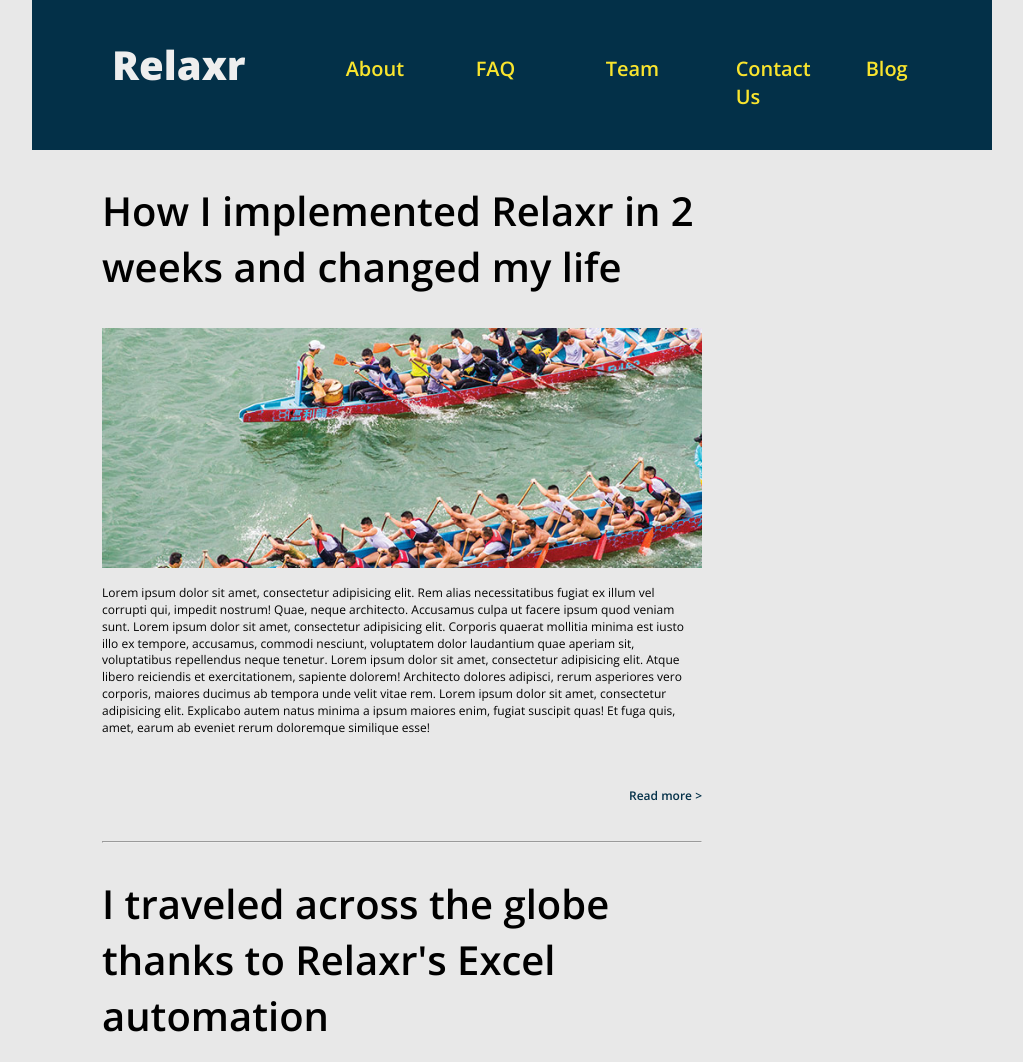
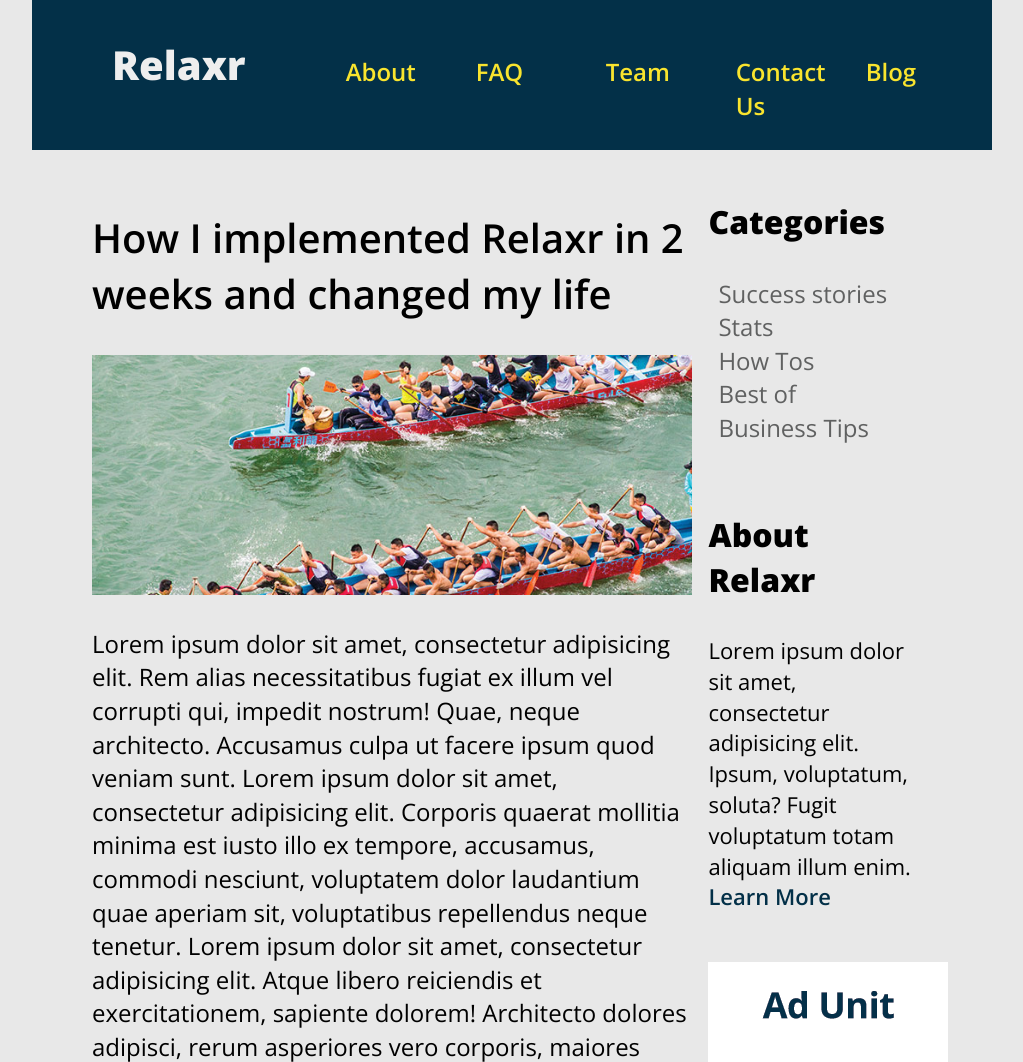
Before and after one commit to cynthiachen88/ga-syd-fewd-assignment-3, a plain HTML site: page starter_code/index.html in a window 1280 px wide. Shown: the top 1062 px of the page, without its empty margins (128-1151 px from the left). Drawn offline with nearby package versions, Linux system fonts and the light colour scheme.

Commit message:
Fixind up the repo for submission

```diff
--- a/starter_code/css/style.css
+++ b/starter_code/css/style.css
@@ -10,14 +10,21 @@ Developer @GA in NYC
 /* SETUP
 /*******************************************/
 
+
 /* Box Model Hack */
+
 * {
-     -moz-box-sizing: border-box; /* Firexfox */
-     -webkit-box-sizing: border-box; /* Safari/Chrome/iOS/Android */
-     box-sizing: border-box; /* IE */
+    -moz-box-sizing: border-box;
+    /* Firexfox */
+    -webkit-box-sizing: border-box;
+    /* Safari/Chrome/iOS/Android */
+    box-sizing: border-box;
+    /* IE */
 }
 
+
 /* Clear fix hack */
+
 .clearfix:after {
     content: ".";
     display: block;
@@ -33,13 +40,16 @@ Developer @GA in NYC
 
 .alignright {
     float: right;
-  padding: 0 0 10px 10px; /* note the padding around a right floated image */
+    padding: 0 0 10px 10px;
+    /* note the padding around a right floated image */
 }
 
 .alignleft {
     float: left;
-  padding: 0 10px 10px 0; /* note the padding around a left floated image */
+    padding: 0 10px 10px 0;
+    /* note the padding around a left floated image */
 }
+
 
 /******************************************
 /* BASE STYLES
@@ -58,25 +68,22 @@ body {
 /* LAYOUT
 /*******************************************/
 
+
 /* Center the container */
+
 #container {
     width: 960px;
     margin: auto;
 }
 
-header {
+header {}
 
-}
+footer {}
 
-footer {
-
-}
 
 /******************************************
 /* ADDITIONAL STYLES
 /*******************************************/
-
-
 
 body {
     font-family: 'open sans';
@@ -98,7 +105,7 @@ h1 {
 
 #navigation {
     font-weight: 600;
-    font-size: 20px;
+    font-size: 24px;
 }
 
 .readmore {
@@ -109,6 +116,7 @@ h1 {
 }
 
 .readmore a {
+    font-size: 24px;
     text-decoration: none;
     color: #033048;
 }
@@ -123,34 +131,36 @@ h1 {
     margin-top: 55px;
 }
 
-
 #middle {
     width: 100%;
     display: inline-block;
+    padding-right: 50px
 }
-
 
 #content {
     width: 600px;
     text-align: left;
+    margin-left: 60px;
+    font-size: 24px;
+    font-weight: 300px;
 }
 
 h2 {
     font-size: 40px;
     font-weight: 600;
+    margin-top: 60px;
 }
 
-#content {
-    margin-left: 70px;
+#categories {
+     padding-bottom: 25px;
 }
-
 #categories h3 {
-    font-size: 16px;
+    font-size: 32px;
     font-weight: 800;
 }
 
 #categories nav a {
-    font-size: 12px;
+    font-size: 24px;
     font-weight: 300;
     color: #606161;
     text-decoration: none;
@@ -161,12 +171,12 @@ h2 {
 }
 
 #about h3 {
-    font-size: 16px;
+    font-size: 32px;
     font-weight: 800;
 }
 
 #about p {
-        font-size: 12px;
+    font-size: 22px;
     font-weight: 300;
     margin: 0;
 }
@@ -175,17 +185,14 @@ h2 {
     font-size: 22px;
     font-weight: 600;
     text-decoration: none;
-}
-
-#article {
-     width: 30%;
+    color: #033048;
 }
 
 #rhs {
     width: calc(46% - 215px);
     float: right;
-    margin-right: 50px;
-
+    margin-right: 30px;
+    margin-top: -2530px;
 }
 
 aside img {
@@ -193,8 +200,8 @@ aside img {
 }
 
 
-
 #signup {
+    margin-top: 100px;
     background: #f9e42e;
     height: 80px;
     clear: both;
@@ -218,9 +225,6 @@ aside img {
     margin-left: 415px;
 }
 
-
-
-
 footer {
     background: #121212;
     text-align: center;
@@ -228,8 +232,7 @@ footer {
     height: 250px;
 }
 
-
-footer h5{
+footer h5 {
     font-size: 24px;
     color: #f9e42e;
     margin-top: 0;
@@ -237,7 +240,6 @@ footer h5{
     padding-top: 40px;
 }
 
-
 #social img {
     padding: 15px;
     margin-bottom: 40px;
--- a/starter_code/index.html
+++ b/starter_code/index.html
@@ -55,7 +55,11 @@
 			     </div>
 			</article>
 
+
+            <div class="hr2">
 				<hr>
+            </div>
+
 </div>
 
 
@@ -81,7 +85,7 @@
 
     <div id="about">
         <h3>About Relaxr</h3>
-        <p>Lorem ipsum dolor sit amet, consectetur adipisicing elit. Ipsum, voluptatum, soluta? Fugit voluptatum totam aliquam illum enim, perferendis sunt minima, aspernatur consectetur ipsam soluta dolorem. Veritatis voluptates ipsum, sit et.</p>
+        <p>Lorem ipsum dolor sit amet, consectetur adipisicing elit. Ipsum, voluptatum, soluta? Fugit voluptatum totam aliquam illum enim.</p>
         <a href="#">Learn More</a>
     </div>
 
```
Lines whose indentation alone changed are shown as unchanged.
